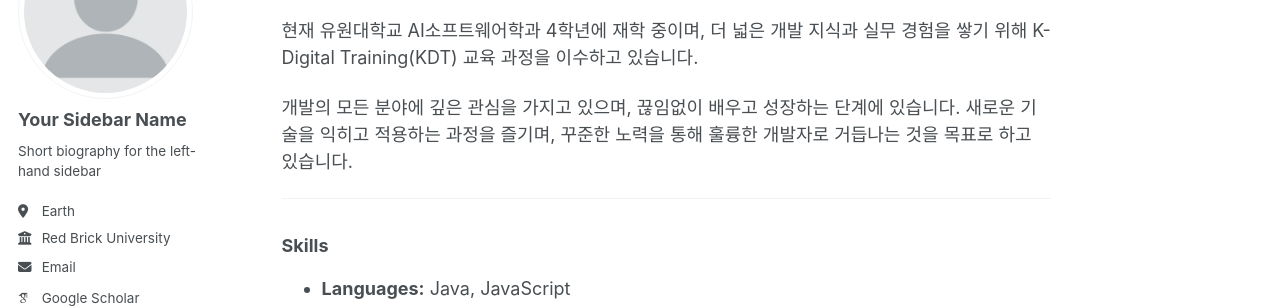
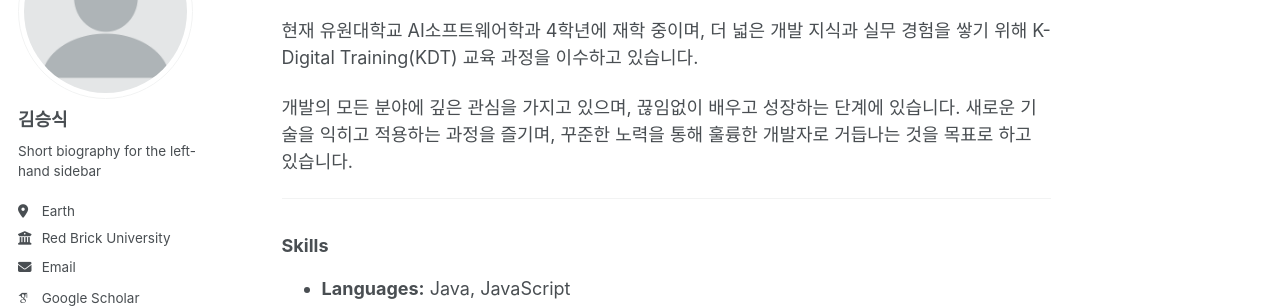
Before and after one commit to Sikboyyy/sikboyyy.github.io, a Jekyll site: the page built from _pages/about.md, in a window 1280 px wide. Shown: the part 175-483 px from the top of the page. Built offline with Jekyll 4.4.1, drawn with Linux system fonts in a browser that asks for light colours; some web fonts are replaced; a script that is not in the unit is left out.

Commit message:
feat: 사이드바 이름 변경

```diff
--- a/_config.yml
+++ b/_config.yml
@@ -23,7 +23,7 @@ repository               : "academicpages/academicpages.github.io"
 author:
   # Biographic information
   avatar           : "profile.png"
-  name             : "Your Sidebar Name"
+  name             : "김승식"
   pronouns         : # example: "she/her"
   bio              : "Short biography for the left-hand sidebar"
   location         : "Earth"
```
